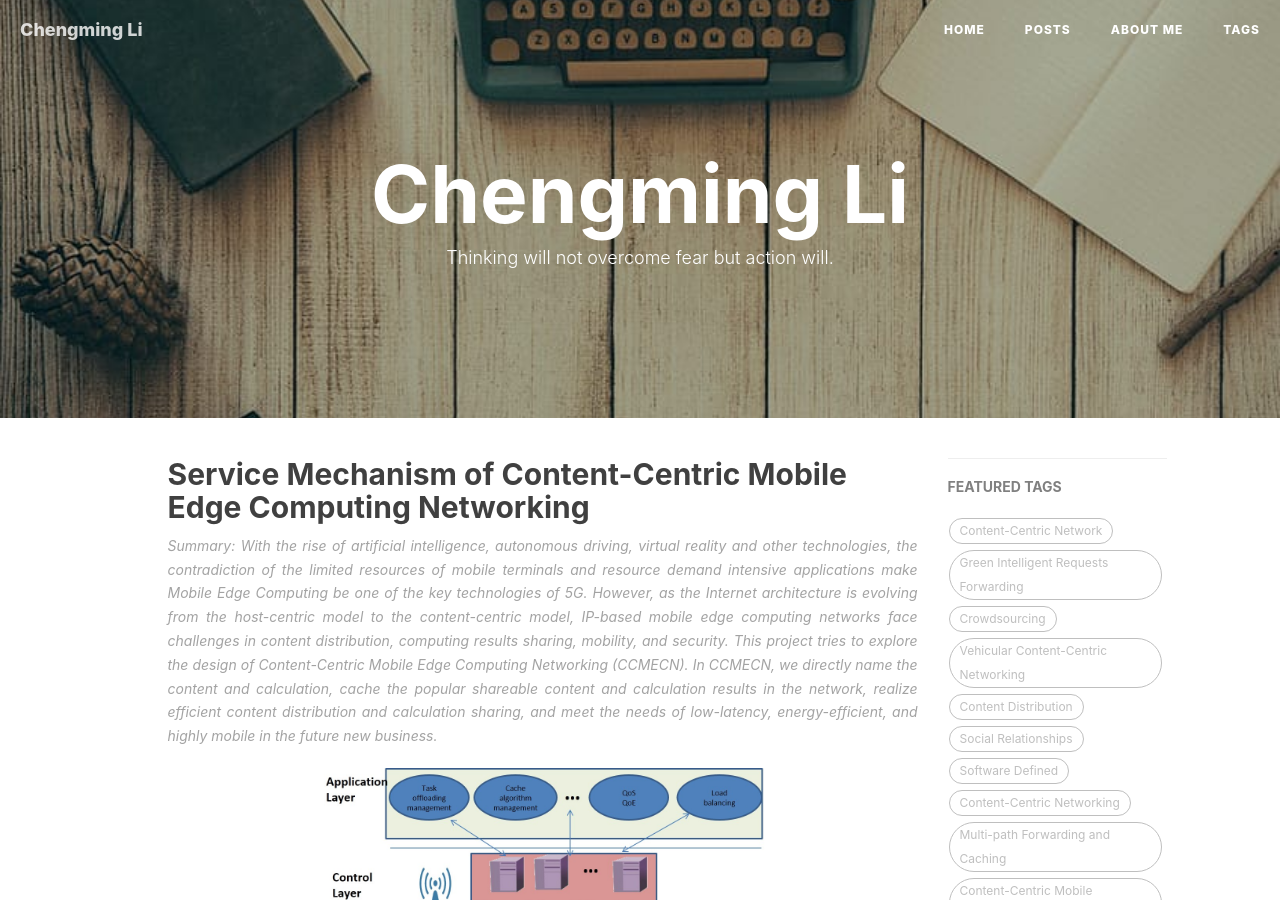
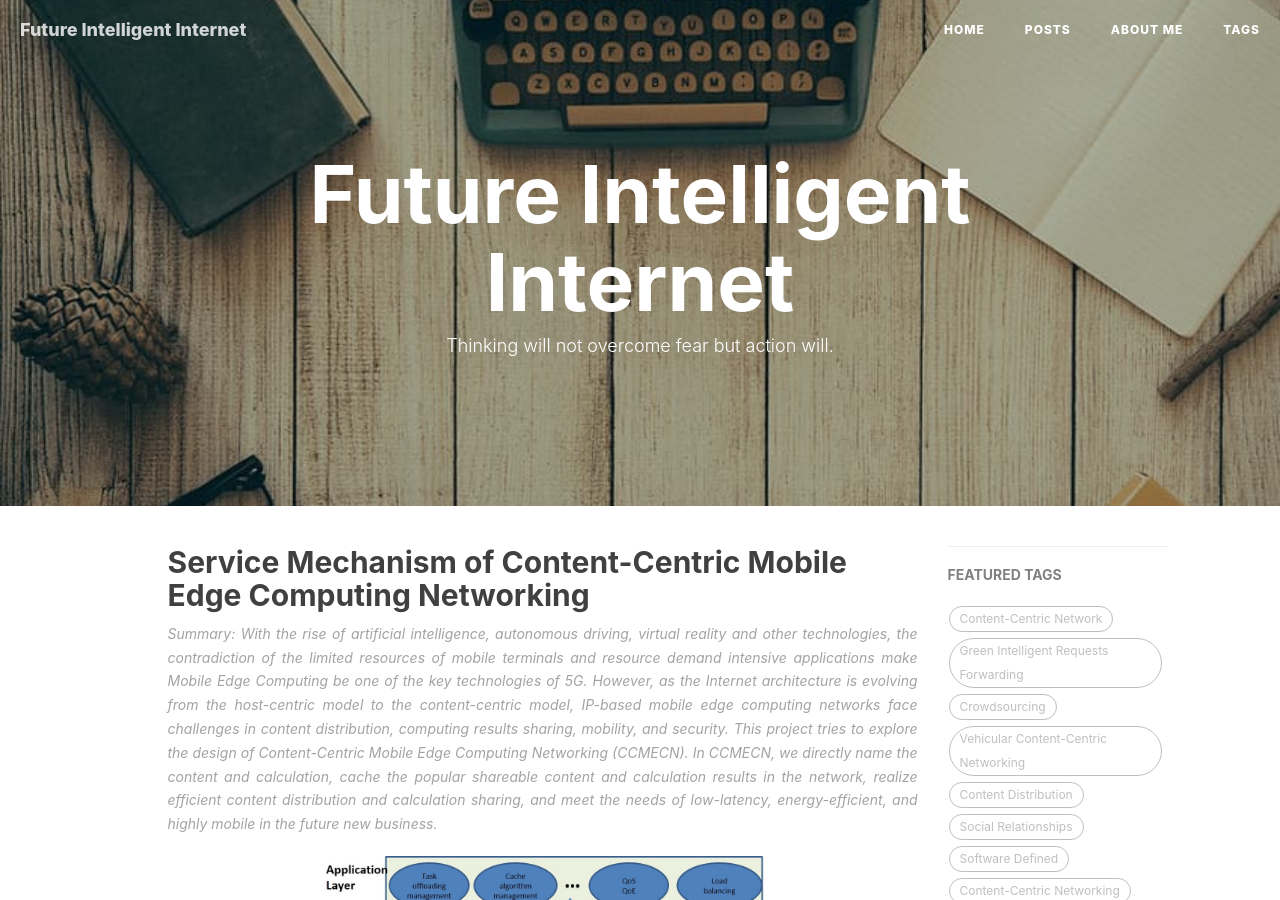
Before and after one commit to cm-li/cm-li.github.io, a Jekyll site: the page built from index.html, in a window 1280 px wide and 900 px high. Built offline with Jekyll 4.4.1, drawn with Linux system fonts in a browser that asks for light colours; nearby versions of some CDN libraries; comment, search, counter and statistics services are not loaded; some of the changed text lies outside the part shown.

Commit message:
Update _config.yml

```diff
--- a/_config.yml
+++ b/_config.yml
@@ -1,5 +1,5 @@
 # Site settings
-title: Chengming Li
+title: Future Intelligent Internet
 SEOTitle: 李成明的主页 | Chengming Li
 header-img: img/post-bg-desk.jpg
 email: cm.li@siat.ac.cn
```
